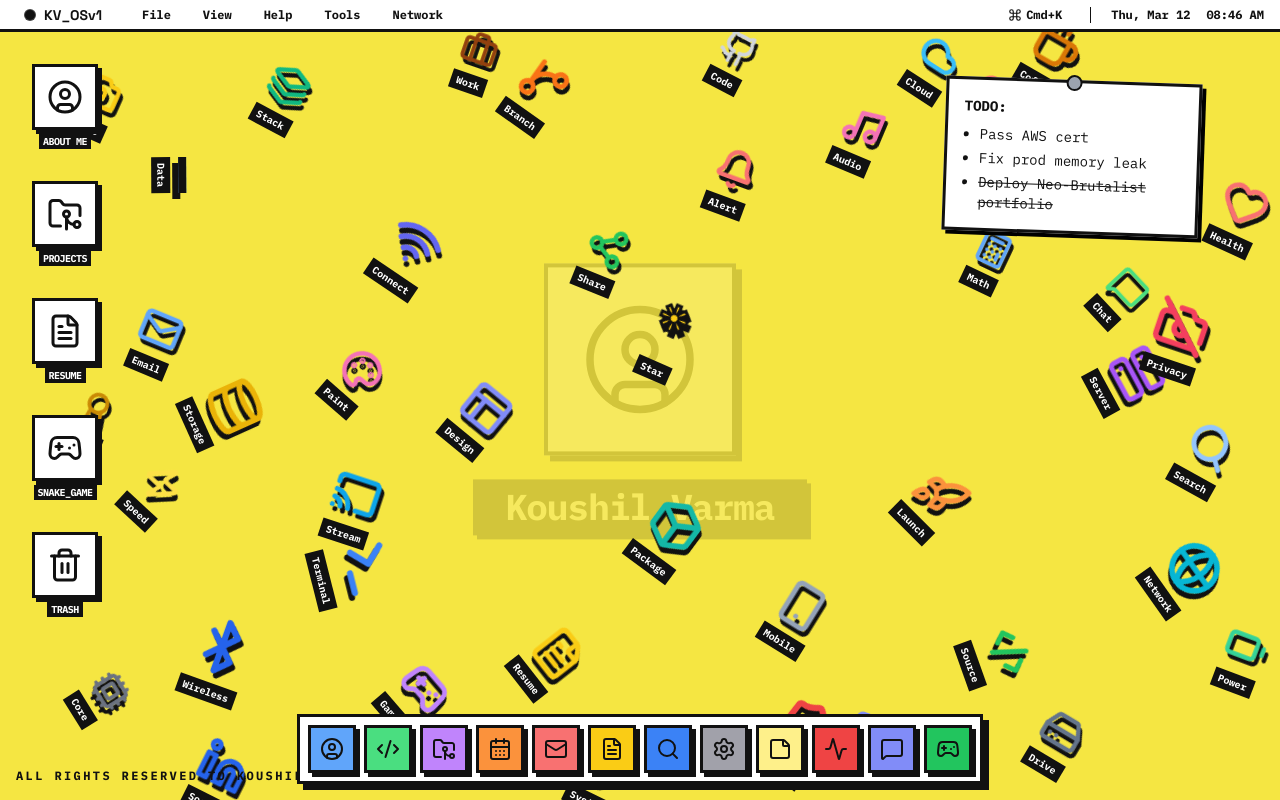
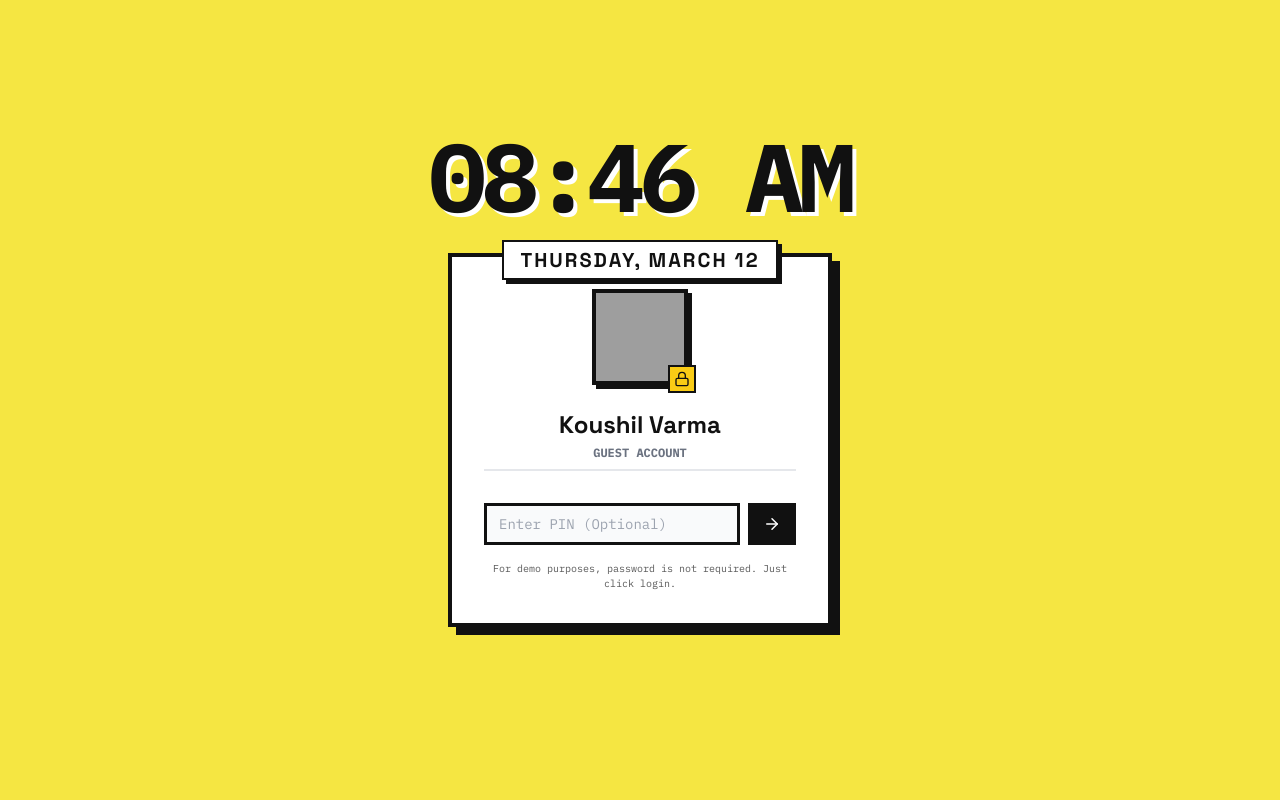
Before and after one commit to koushilvarma/personal_Portfolio, a React (Vite) app: page / in a window 1280 px wide. Built offline with nearby package versions, Linux system fonts and the light colour scheme; grey boxes are pictures that could not be loaded.

Commit message:
feat(os): implement retro BIOS boot sequence and lock screen for Phase 2

```diff
--- a/src/App.tsx
+++ b/src/App.tsx
@@ -3,6 +3,8 @@ import Dock from './components/os/Dock';
 import Window from './components/os/Window';
 import CommandPalette from './components/os/CommandPalette';
 import BackgroundAnimations from './components/os/BackgroundAnimations';
+import BootScreen from './components/os/BootScreen';
+import LockScreen from './components/os/LockScreen';
 import { Monitor, Loader2, UserCircle, FolderGit2, FileText, Gamepad2, Trash2, DownloadCloud } from 'lucide-react';
 import { motion, AnimatePresence } from 'framer-motion';
 
@@ -28,7 +30,7 @@ import RetroGameApp from './components/apps/RetroGameApp';
 import { useStore, type WindowId } from './store/osStore';
 
 function App() {
-  const { isCommandPaletteOpen, setCommandPalette, windows = {}, isPoweredOff, isSleeping, isRestarting, isUpdating, theme, trashedApps, moveToTrash, openWindow } = useStore();
+  const { isCommandPaletteOpen, setCommandPalette, windows = {}, isPoweredOff, isSleeping, isRestarting, isUpdating, theme, trashedApps, moveToTrash, openWindow, bootState, setBootState } = useStore();
 
   const isAnyWindowOpen = Object.values(windows).some((w: any) => w.isOpen && !w.isMinimized);
 
@@ -41,6 +43,14 @@ function App() {
     { id: 'game', label: 'Snake_Game', icon: Gamepad2 },
     { id: 'finder', label: 'Trash', icon: Trash2 },
   ];
+
+  if (bootState === 'booting') {
+    return <BootScreen onComplete={() => setBootState('locked')} />;
+  }
+
+  if (bootState === 'locked') {
+    return <LockScreen onUnlock={() => setBootState('ready')} />;
+  }
 
   return (
     <div
--- /dev/null
+++ b/src/components/os/BootScreen.tsx
@@ -0,0 +1,98 @@
+import { useEffect, useState } from 'react';
+import { motion } from 'framer-motion';
+
+interface BootScreenProps {
+  onComplete: () => void;
+}
+
+const bootLines = [
+  "KV_BIOS (C) 2026 Koushil Varma Corp.",
+  "BIOS Date 03/13/26 10:15:00 Ver 1.0.0",
+  "CPU: Koushil Varma Core Processor @ 3.4GHz",
+  "Speed: 3.4 GHz",
+  "",
+  "Memory Test: 4194304K OK",
+  "",
+  "Initializing USB Controllers .. Done.",
+  "2048MB RAM System Type: KV_OS-64",
+  "",
+  "Auto-Detecting Pri Master .. IDE Hard Disk",
+  "Auto-Detecting Pri Slave  .. Not Detected",
+  "Pri Master: KV-SSD-1TB-PRO",
+  "",
+  "Loading Kernel ....................... OK",
+  "Mounting File Systems ................ OK",
+  "Initializing UI Services ............. OK",
+  "",
+  "System is ready.",
+  "Starting KV_OS GUI..."
+];
+
+export default function BootScreen({ onComplete }: BootScreenProps) {
+  const [visibleLines, setVisibleLines] = useState<string[]>([]);
+  const [showCursor, setShowCursor] = useState(true);
+
+  useEffect(() => {
+    // Cursor blink effect
+    const cursorInterval = setInterval(() => {
+      setShowCursor(prev => !prev);
+    }, 500);
+
+    // Typing effect
+    let currentLine = 0;
+
+    const typeLine = () => {
+      if (currentLine < bootLines.length) {
+        setVisibleLines(prev => [...prev, bootLines[currentLine]]);
+        currentLine++;
+
+        // Add random slight delays for realism
+        const delay = Math.random() * 150 + 50;
+
+        // Pause longer before the GUI starts
+        if (currentLine === bootLines.length - 1) {
+          setTimeout(typeLine, 1000);
+        } else {
+          setTimeout(typeLine, delay);
+        }
+      } else {
+        // Finished booting
+        setTimeout(() => {
+          clearInterval(cursorInterval);
+          onComplete();
+        }, 800);
+      }
+    };
+
+    // Start boot sequence after a tiny delay
+    setTimeout(typeLine, 500);
+
+    return () => clearInterval(cursorInterval);
+  }, [onComplete]);
+
+  return (
+    <motion.div
+      initial={{ opacity: 0 }}
+      animate={{ opacity: 1 }}
+      exit={{ opacity: 0 }}
+      className="fixed inset-0 z-[99999] bg-black text-[#00ff00] font-mono p-4 md:p-8 overflow-hidden select-none"
+    >
+      <div className="max-w-4xl mx-auto h-full flex flex-col justify-end pb-8">
+        <div>
+           {visibleLines.map((line, index) => (
+            <div key={index} className="text-xs md:text-sm lg:text-base leading-relaxed break-all">
+              {line}
+            </div>
+          ))}
+          <div className="flex items-center mt-1">
+            <span className="text-xs md:text-sm lg:text-base">{'>'}</span>
+            <span className={`w-2.5 h-4 bg-[#00ff00] ml-2 ${showCursor ? 'opacity-100' : 'opacity-0'}`} />
+          </div>
+        </div>
+      </div>
+
+      {/* Decorative monitor scanline effect */}
+      <div className="absolute inset-0 pointer-events-none bg-[linear-gradient(rgba(18,16,16,0)_50%,rgba(0,0,0,0.25)_50%),linear-gradient(90deg,rgba(255,0,0,0.06),rgba(0,255,0,0.02),rgba(0,0,255,0.06))] bg-[length:100%_4px,3px_100%] opacity-20 hidden md:block" />
+    </motion.div>
+  );
+}
--- /dev/null
+++ b/src/components/os/LockScreen.tsx
@@ -0,0 +1,103 @@
+import { useState, useEffect } from 'react';
+import { motion } from 'framer-motion';
+import { Lock, Unlock, ArrowRight } from 'lucide-react';
+
+interface LockScreenProps {
+  onUnlock: () => void;
+}
+
+export default function LockScreen({ onUnlock }: LockScreenProps) {
+  const [password, setPassword] = useState('');
+  const [isUnlocking, setIsUnlocking] = useState(false);
+  const [time, setTime] = useState(new Date());
+
+  useEffect(() => {
+    const timer = setInterval(() => setTime(new Date()), 1000);
+    return () => clearInterval(timer);
+  }, []);
+
+  const timeString = time.toLocaleTimeString([], { hour: '2-digit', minute: '2-digit' });
+  const dateString = time.toLocaleDateString([], { weekday: 'long', month: 'long', day: 'numeric' });
+
+  const handleUnlock = (e: React.FormEvent) => {
+    e.preventDefault();
+    setIsUnlocking(true);
+    // Simulate auth delay
+    setTimeout(() => {
+      onUnlock();
+    }, 800);
+  };
+
+  return (
+    <motion.div
+      initial={{ opacity: 0 }}
+      animate={{ opacity: 1 }}
+      exit={{ opacity: 0, y: '-10vh', transition: { duration: 0.5, ease: "easeInOut" } }}
+      className="fixed inset-0 z-[9999] bg-os-bg-yellow bg-[radial-gradient(var(--os-border)_0.5px,transparent_0.5px)] [background-size:20px_20px] flex flex-col items-center justify-center font-sans select-none"
+    >
+      {/* Clock section */}
+      <div className="absolute top-16 md:top-32 flex flex-col items-center">
+        <h1 className="text-6xl md:text-8xl font-black font-mono tracking-tighter text-os-border drop-shadow-[4px_4px_0_rgba(255,255,255,1)]">
+          {timeString}
+        </h1>
+        <p className="text-lg md:text-xl font-bold mt-4 tracking-widest uppercase bg-white border-2 border-os-border px-4 py-1 shadow-brutal-sm">
+          {dateString}
+        </p>
+      </div>
+
+      {/* Login Section */}
+      <div className="w-full max-w-sm mt-32 md:mt-20">
+        <motion.div
+          className="bg-white border-4 border-os-border shadow-brutal-lg p-8 flex flex-col items-center"
+          animate={isUnlocking ? { scale: 0.95, opacity: 0 } : { scale: 1, opacity: 1 }}
+          transition={{ duration: 0.3 }}
+        >
+          {/* Avatar */}
+          <div className="w-24 h-24 bg-blue-100 border-4 border-os-border mb-6 flex items-center justify-center shadow-brutal-sm relative">
+             <img
+               src="https://avatars.githubusercontent.com/u/143738079?v=4"
+               alt="Koushil Varma"
+               className="w-full h-full object-cover"
+             />
+             <div className="absolute -bottom-3 -right-3 bg-yellow-400 border-2 border-os-border p-1 shadow-brutal-xs">
+               {isUnlocking ? <Unlock size={16} /> : <Lock size={16} />}
+             </div>
+          </div>
+
+          <h2 className="text-2xl font-black mb-1">Koushil Varma</h2>
+          <p className="text-xs font-mono font-bold text-gray-500 mb-8 border-b-2 border-os-border/20 pb-2 w-full text-center">
+            GUEST ACCOUNT
+          </p>
+
+          <form onSubmit={handleUnlock} className="w-full flex gap-2">
+            <input
+              type="password"
+              value={password}
+              onChange={(e) => setPassword(e.target.value)}
+              placeholder="Enter PIN (Optional)"
+              className="flex-1 border-3 border-os-border bg-gray-50 px-3 py-2 font-mono text-sm outline-none focus:ring-2 focus:ring-os-border focus:bg-yellow-50 transition-colors placeholder:text-gray-400"
+            />
+            <button
+              type="submit"
+              disabled={isUnlocking}
+              className="bg-os-border text-white px-3 py-2 border-3 border-os-border hover:bg-white hover:text-os-border transition-colors active:translate-y-0.5"
+            >
+              {isUnlocking ? (
+                <motion.div animate={{ rotate: 360 }} transition={{ repeat: Infinity, duration: 1, ease: "linear" }}>
+                  <Lock size={18} />
+                </motion.div>
+              ) : (
+                <ArrowRight size={18} />
+              )}
+            </button>
+          </form>
+
+          <p className="text-[10px] font-mono mt-4 text-center opacity-70">
+            For demo purposes, password is not required. Just click login.
+          </p>
+        </motion.div>
+      </div>
+
+    </motion.div>
+  );
+}
--- a/src/store/osStore.ts
+++ b/src/store/osStore.ts
@@ -3,6 +3,8 @@ import { create } from 'zustand';
 export type WindowId = 'about' | 'skills' | 'projects' | 'timeline' | 'contact' | 'resume' | 'paint' | 'calculator' | 'terminal' | 'music' | 'docs' | 'finder' | 'settings' | 'notes' | 'monitor' | 'messenger' | 'calendar' | 'game';
 
 export type ThemeId = 'yellow' | 'dark' | 'classic';
+
+export type BootState = 'booting' | 'locked' | 'ready';
 
 interface WindowState {
   id: WindowId;
@@ -26,6 +28,7 @@ interface OSStore {
   isUpdating: boolean;
   theme: ThemeId;
   trashedApps: Set<WindowId>;
+  bootState: BootState;
 
   // Window Actions
   openWindow: (id: WindowId) => void;
@@ -45,6 +48,7 @@ interface OSStore {
   setTheme: (theme: ThemeId) => void;
   moveToTrash: (id: WindowId) => void;
   restoreFromTrash: (id: WindowId) => void;
+  setBootState: (state: BootState) => void;
 }
 
 const initialWindows: Record<WindowId, WindowState> = {
@@ -258,6 +262,7 @@ export const useStore = create<OSStore>((set) => ({
   isUpdating: false,
   theme: 'yellow',
   trashedApps: new Set(),
+  bootState: 'booting',
 
   openWindow: (id) =>
     set((state) => {
@@ -346,4 +351,6 @@ export const useStore = create<OSStore>((set) => ({
     newTrash.delete(id);
     return { trashedApps: newTrash };
   }),
+
+  setBootState: (bootState) => set({ bootState }),
 }));
```
